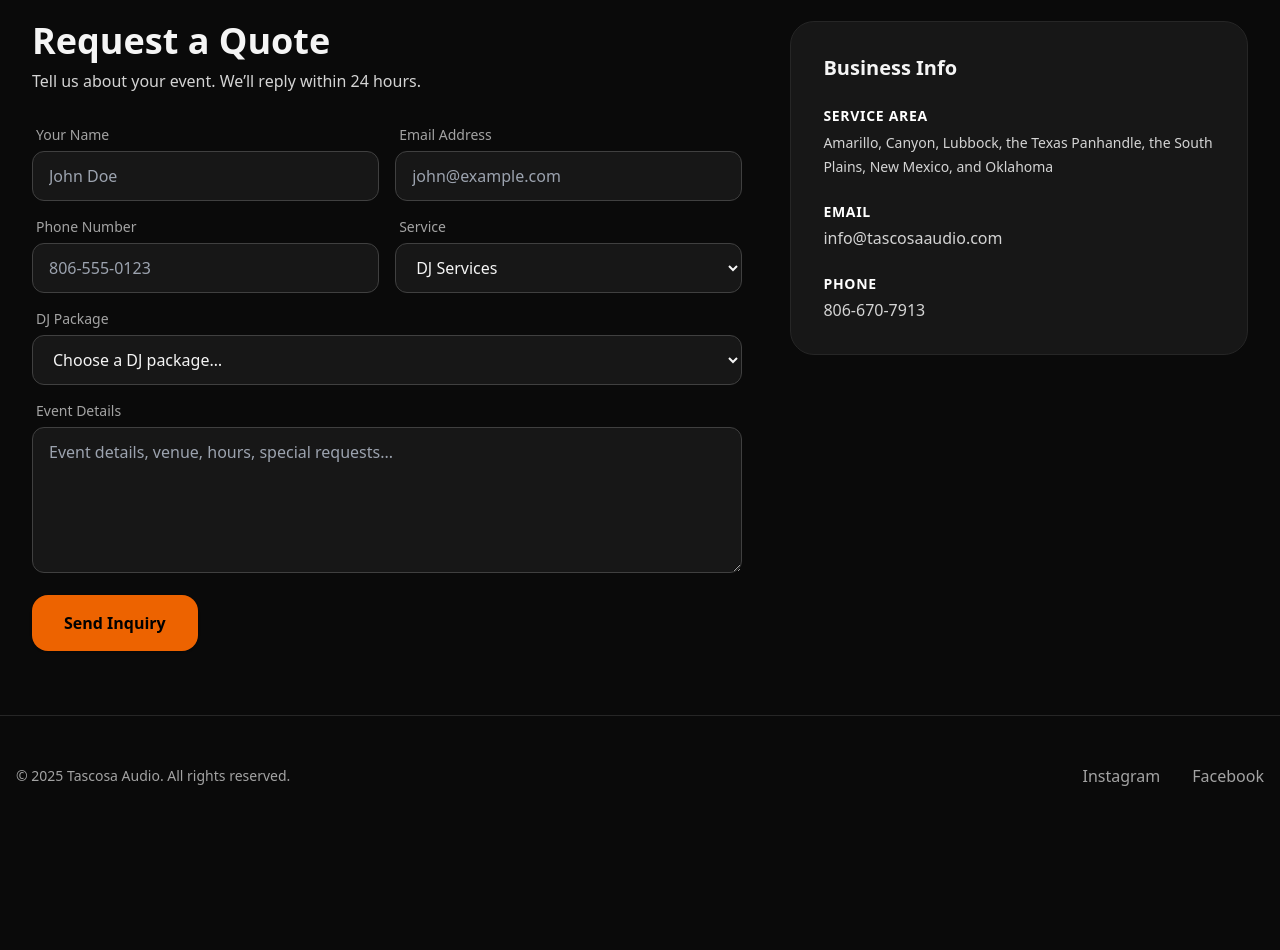
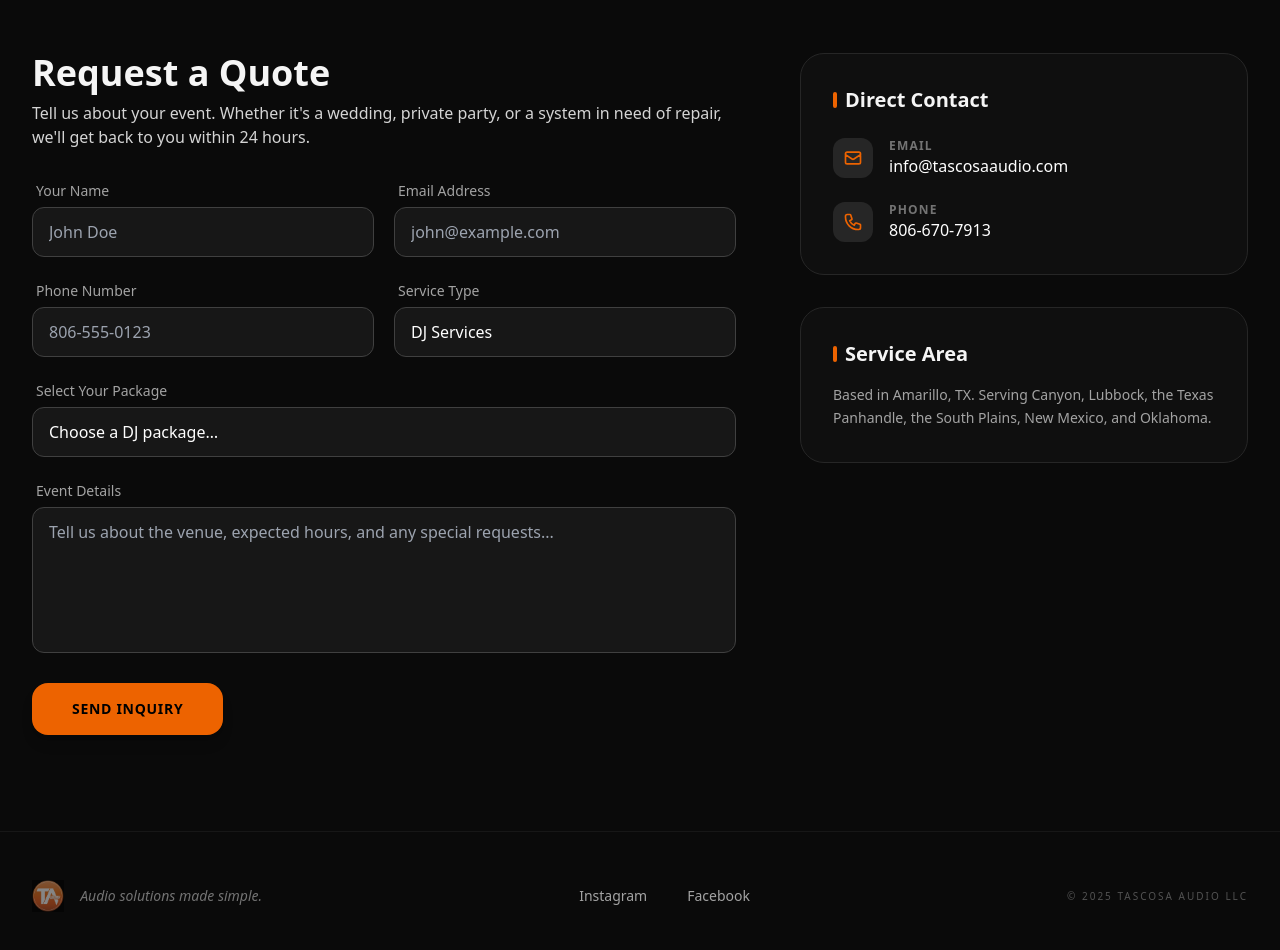
Before and after one commit to dexter806/tascosa.audio, a Next.js app: page / in a window 1280 px wide. Shown: the part 4040-4990 px from the top of the page. Before the commit the page ends 4876 px from the top, so only its background shows below. Built offline with nearby package versions, Linux system fonts and the light colour scheme.

Commit message:
Update index.js

```diff
--- a/pages/index.js
+++ b/pages/index.js
@@ -430,21 +430,33 @@ export default function Home() {
   </div>
 </section>
 
-        {/* CONTACT RESTORED FULLY */}
-        <section id="contact" className="mx-auto max-w-7xl px-4 sm:px-6 lg:px-8 py-16 border-t border-neutral-800">
-          <div className="grid md:grid-cols-5 gap-12">
-            <div className="md:col-span-3">
-              <SectionHeading title="Request a Quote" subtitle="Tell us about your event. We’ll reply within 24 hours." />
-              <form onSubmit={handleSubmit} className="mt-6 space-y-4">
-                <div className="grid md:grid-cols-2 gap-4">
+{/* CONTACT SECTION - POLISHED & DEPLOY-SAFE */}
+        <section id="contact" className="mx-auto max-w-7xl px-4 sm:px-6 lg:px-8 py-24 border-t border-neutral-800">
+          <div className="grid lg:grid-cols-5 gap-16">
+
+            {/* Left Side: Form */}
+            <div className="lg:col-span-3">
+              <SectionHeading
+                title="Request a Quote"
+                subtitle="Tell us about your event. Whether it's a wedding, private party, or a system in need of repair, we'll get back to you within 24 hours."
+              />
+
+              <form onSubmit={handleSubmit} className="mt-8 space-y-6">
+                <div className="grid md:grid-cols-2 gap-5">
                   <FormInput label="Your Name" name="name" value={form.name} onChange={handleChange} required placeholder="John Doe" />
                   <FormInput label="Email Address" name="email" type="email" value={form.email} onChange={handleChange} required placeholder="john@example.com" />
                 </div>
-                <div className="grid md:grid-cols-2 gap-4">
+
+                <div className="grid md:grid-cols-2 gap-5">
                   <FormInput label="Phone Number" name="phone" type="tel" value={form.phone} onChange={handleChange} placeholder="806-555-0123" />
                   <div className="w-full">
-                    <label className="block text-sm font-medium text-neutral-400 mb-1.5 ml-1">Service</label>
-                    <select name="service" value={form.service} onChange={handleChange} className="w-full rounded-xl bg-neutral-900 border border-neutral-700 px-4 py-3 focus:ring-2 focus:ring-tascosa-orange focus:outline-none">
+                    <label className="block text-sm font-medium text-neutral-400 mb-1.5 ml-1">Service Type</label>
+                    <select
+                      name="service"
+                      value={form.service}
+                      onChange={handleChange}
+                      className="w-full rounded-xl bg-neutral-900 border border-neutral-700 px-4 py-3 text-white focus:ring-2 focus:ring-tascosa-orange focus:outline-none transition-all appearance-none cursor-pointer"
+                    >
                       <option>DJ Services</option>
                       <option>Diagnostic, Repair & Education</option>
                     </select>
@@ -452,9 +464,15 @@ export default function Home() {
                 </div>
 
                 {form.service === "DJ Services" && (
-                  <div className="animate-in fade-in duration-300">
-                    <label className="block text-sm font-medium text-neutral-400 mb-1.5 ml-1">DJ Package</label>
-                    <select name="package" value={form.package} onChange={handleChange} required className="w-full rounded-xl bg-neutral-900 border border-neutral-700 px-4 py-3 focus:ring-2 focus:ring-tascosa-orange focus:outline-none">
+                  <div className="animate-in fade-in slide-in-from-top-2 duration-300">
+                    <label className="block text-sm font-medium text-neutral-400 mb-1.5 ml-1">Select Your Package</label>
+                    <select
+                      name="package"
+                      value={form.package}
+                      onChange={handleChange}
+                      required
+                      className="w-full rounded-xl bg-neutral-900 border border-neutral-700 px-4 py-3 text-white focus:ring-2 focus:ring-tascosa-orange focus:outline-none transition-all appearance-none cursor-pointer"
+                    >
                       <option value="">Choose a DJ package…</option>
                       {DJ_PACKAGES.map(label => <option key={label} value={label}>{label}</option>)}
                     </select>
@@ -463,46 +481,94 @@ export default function Home() {
 
                 <div className="w-full">
                   <label className="block text-sm font-medium text-neutral-400 mb-1.5 ml-1">Event Details</label>
-                  <textarea name="message" value={form.message} onChange={handleChange} rows={5} placeholder="Event details, venue, hours, special requests..." className="w-full rounded-xl bg-neutral-900 border border-neutral-700 px-4 py-3 focus:ring-2 focus:ring-tascosa-orange focus:outline-none" />
+                  <textarea
+                    name="message"
+                    value={form.message}
+                    onChange={handleChange}
+                    rows={5}
+                    placeholder="Tell us about the venue, expected hours, and any special requests..."
+                    className="w-full rounded-xl bg-neutral-900 border border-neutral-700 px-4 py-3 text-white focus:ring-2 focus:ring-tascosa-orange focus:outline-none transition-all resize-none"
+                  />
                 </div>
 
-                <button type="submit" disabled={sent} className="w-full md:w-auto rounded-2xl px-8 py-4 bg-tascosa-orange text-black font-bold shadow hover:brightness-110 disabled:opacity-50 transition-all">
+                <button
+                  type="submit"
+                  disabled={sent}
+                  className="w-full md:w-auto rounded-2xl px-10 py-4 bg-tascosa-orange text-black font-black shadow-lg hover:brightness-110 active:scale-95 disabled:opacity-50 transition-all uppercase tracking-wider text-sm"
+                >
                   {sent ? "Opening Email..." : "Send Inquiry"}
                 </button>
-                {sent && <p className="mt-4 text-emerald-400 font-medium">Thanks! Your email app should open with the details pre-filled.</p>}
+
+                {sent && (
+                  <p className="mt-4 text-emerald-400 text-sm font-medium flex items-center gap-2">
+                    <span className="h-2 w-2 rounded-full bg-emerald-400 animate-pulse"></span>
+                    Thanks! Check your email app to finish sending.
+                  </p>
+                )}
               </form>
             </div>
 
-            <div className="md:col-span-2">
-              <div className="rounded-3xl border border-neutral-800 bg-neutral-900 p-8 sticky top-24">
-                <h3 className="text-xl font-bold mb-6">Business Info</h3>
-                <ul className="space-y-6 text-neutral-300">
-                  <li>
-                    <strong className="block text-white text-sm uppercase tracking-wider mb-1">Service Area</strong>
-                    <span className="text-sm">Amarillo, Canyon, Lubbock, the Texas Panhandle, the South Plains, New Mexico, and Oklahoma</span>
+            {/* Right Side: Info Cards */}
+            <div className="lg:col-span-2 space-y-8">
+              <div className="rounded-3xl border border-neutral-800 bg-neutral-900/40 p-8">
+                <h3 className="text-xl font-bold mb-6 flex items-center gap-2">
+                  <span className="h-4 w-1 bg-tascosa-orange rounded-full"></span>
+                  Direct Contact
+                </h3>
+                <ul className="space-y-6">
+                  <li className="flex gap-4">
+                    <div className="h-10 w-10 rounded-xl bg-neutral-800 flex items-center justify-center flex-none">
+                      <svg className="h-5 w-5 text-tascosa-orange" fill="none" viewBox="0 0 24 24" stroke="currentColor"><path strokeLinecap="round" strokeLinejoin="round" strokeWidth={2} d="M3 8l7.89 5.26a2 2 0 002.22 0L21 8M5 19h14a2 2 0 002-2V7a2 2 0 00-2-2H5a2 2 0 00-2 2v10a2 2 0 002 2z" /></svg>
+                    </div>
+                    <div>
+                      <p className="text-xs uppercase font-bold text-neutral-500 tracking-widest">Email</p>
+                      <a href="mailto:info@tascosaaudio.com" className="text-white hover:text-tascosa-orange transition-colors">info@tascosaaudio.com</a>
+                    </div>
                   </li>
-                  <li>
-                    <strong className="block text-white text-sm uppercase tracking-wider mb-1">Email</strong>
-                    <a href="mailto:info@tascosaaudio.com" className="hover:text-tascosa-orange transition-colors">info@tascosaaudio.com</a>
-                  </li>
-                  <li>
-                    <strong className="block text-white text-sm uppercase tracking-wider mb-1">Phone</strong>
-                    <a href="tel:8066707913" className="hover:text-tascosa-orange transition-colors">806-670-7913</a>
+                  <li className="flex gap-4">
+                    <div className="h-10 w-10 rounded-xl bg-neutral-800 flex items-center justify-center flex-none">
+                      <svg className="h-5 w-5 text-tascosa-orange" fill="none" viewBox="0 0 24 24" stroke="currentColor"><path strokeLinecap="round" strokeLinejoin="round" strokeWidth={2} d="M3 5a2 2 0 012-2h3.28a1 1 0 01.948.684l1.498 4.493a1 1 0 01-.502 1.21l-2.257 1.13a11.042 11.042 0 005.516 5.516l1.13-2.257a1 1 0 011.21-.502l4.493 1.498a1 1 0 01.684.949V19a2 2 0 01-2 2h-1C9.716 21 3 14.284 3 6V5z" /></svg>
+                    </div>
+                    <div>
+                      <p className="text-xs uppercase font-bold text-neutral-500 tracking-widest">Phone</p>
+                      <a href="tel:8066707913" className="text-white hover:text-tascosa-orange transition-colors">806-670-7913</a>
+                    </div>
                   </li>
                 </ul>
+              </div>
+
+              <div className="rounded-3xl border border-neutral-800 bg-neutral-900/40 p-8">
+                <h3 className="text-xl font-bold mb-4 flex items-center gap-2">
+                  <span className="h-4 w-1 bg-tascosa-orange rounded-full"></span>
+                  Service Area
+                </h3>
+                <p className="text-sm text-neutral-400 leading-relaxed">
+                  Based in Amarillo, TX. Serving Canyon, Lubbock, the Texas Panhandle,
+                  the South Plains, New Mexico, and Oklahoma.
+                </p>
               </div>
             </div>
           </div>
         </section>
       </main>
 
-      {/* FOOTER */}
-      <footer className="border-t border-neutral-800 py-12">
-        <div className="mx-auto max-w-7xl px-4 flex flex-col md:flex-row justify-between items-center gap-6">
-          <div className="text-neutral-400 text-sm">© {new Date().getFullYear()} Tascosa Audio. All rights reserved.</div>
-          <div className="flex gap-8">
-            <a href="https://www.instagram.com/tascosaaudio" target="_blank" rel="noopener noreferrer" className="text-neutral-400 hover:text-tascosa-orange transition-colors">Instagram</a>
-            <a href="https://www.facebook.com/people/Tascosa-Audio/61583130066383/#" target="_blank" rel="noopener noreferrer" className="text-neutral-400 hover:text-tascosa-orange transition-colors">Facebook</a>
+      {/* FOOTER - POLISHED */}
+      <footer className="border-t border-neutral-900 bg-neutral-950 py-12">
+        <div className="mx-auto max-w-7xl px-4 sm:px-6 lg:px-8">
+          <div className="flex flex-col md:flex-row justify-between items-center gap-8">
+            <div className="flex items-center gap-4">
+              <img src="/TA Logo.png" alt="Tascosa Audio" className="h-8 w-auto opacity-50" />
+              <p className="text-neutral-500 text-sm italic">Audio solutions made simple.</p>
+            </div>
+
+            <div className="flex gap-10 text-sm font-medium">
+              <a href="https://www.instagram.com/tascosaaudio" target="_blank" rel="noopener noreferrer" className="text-neutral-400 hover:text-white transition-colors">Instagram</a>
+              <a href="https://www.facebook.com/people/Tascosa-Audio/61583130066383/#" target="_blank" rel="noopener noreferrer" className="text-neutral-400 hover:text-white transition-colors">Facebook</a>
+            </div>
+
+            <p className="text-neutral-600 text-[10px] uppercase tracking-[0.2em]">
+              © {new Date().getFullYear()} Tascosa Audio LLC
+            </p>
           </div>
         </div>
       </footer>
```
